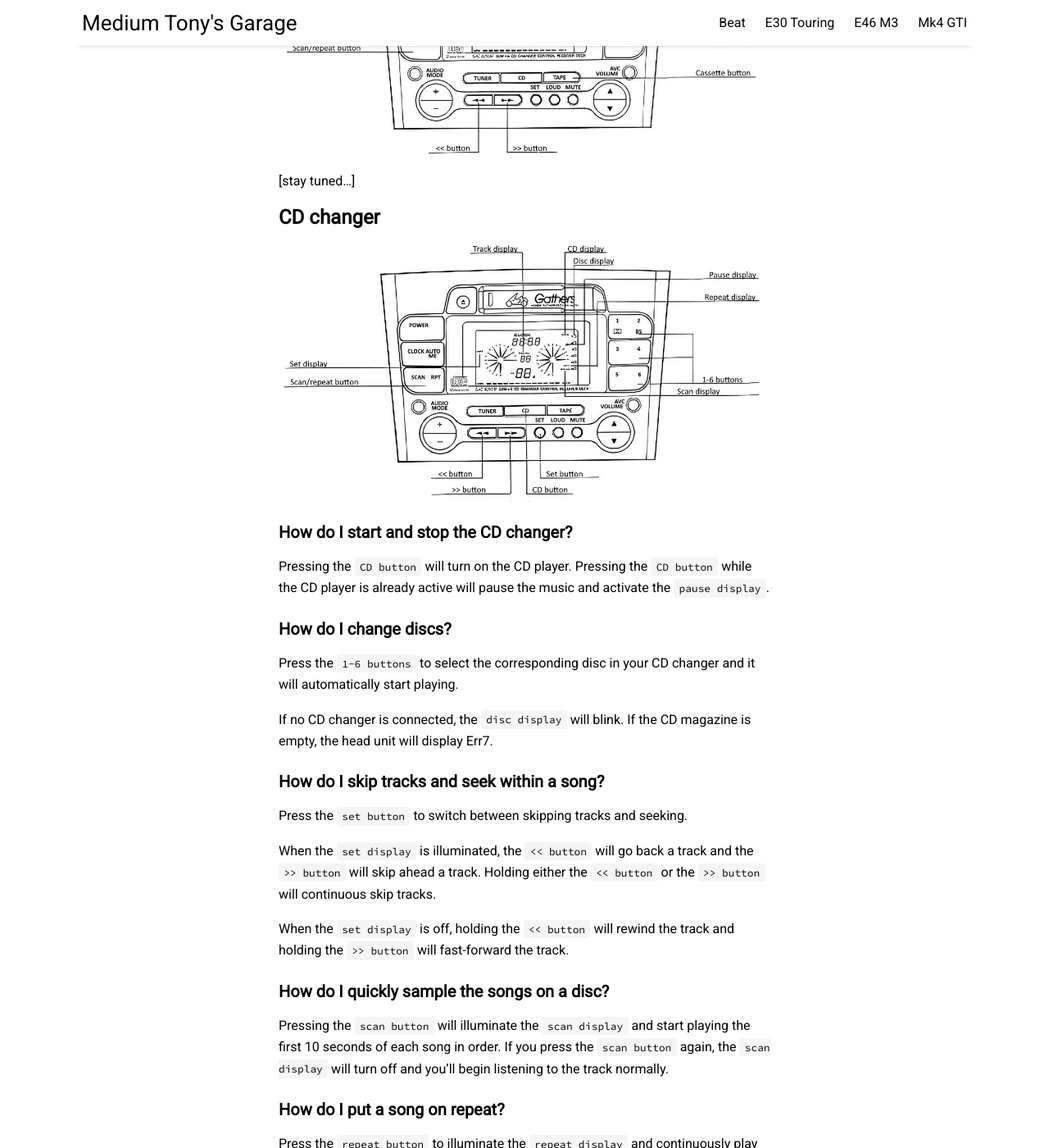
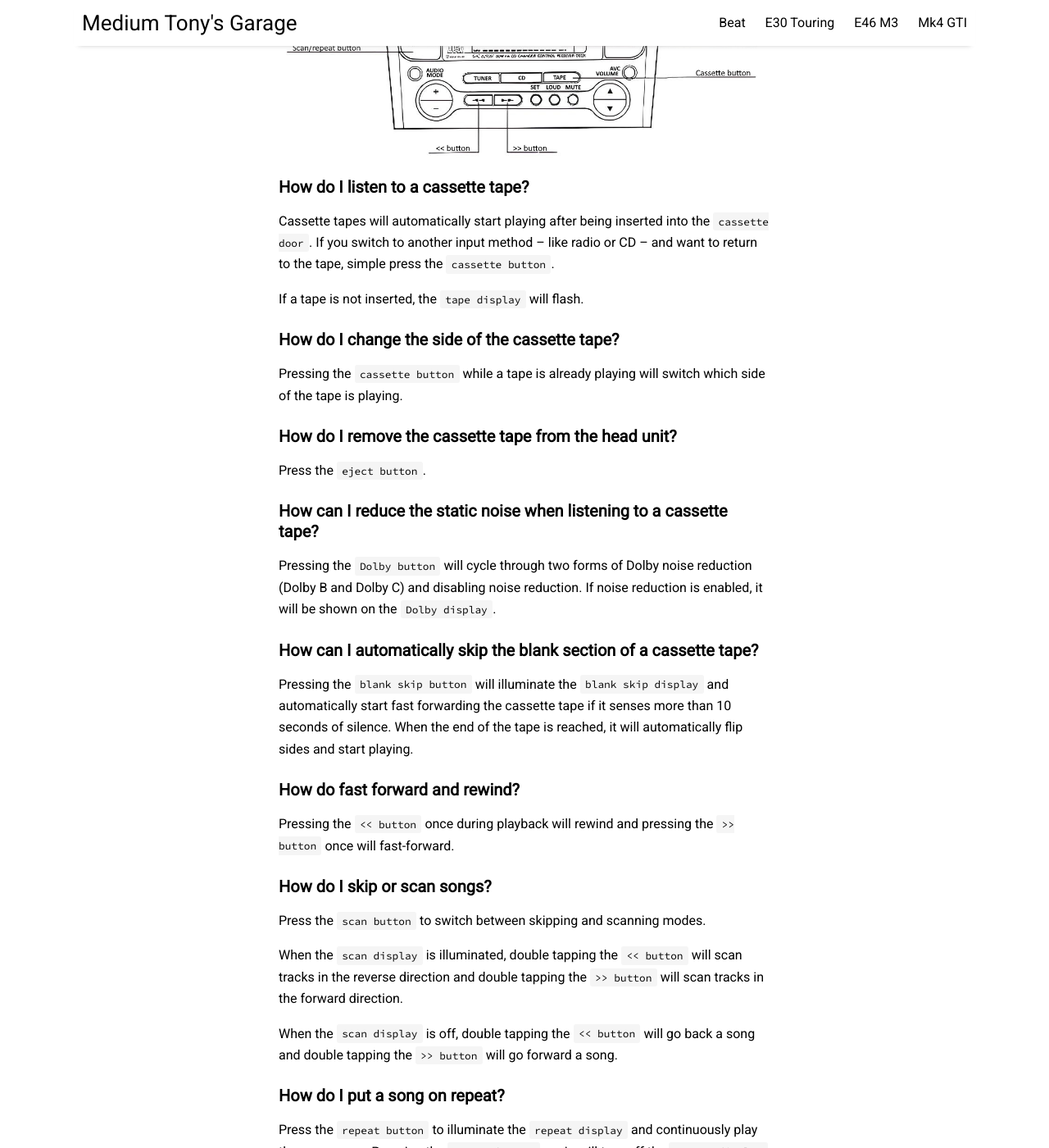
Before and after one commit to prestia/mediumtonys, a Jekyll site: the page built from _posts/2023-9-6-using-the-gathers-radio.md, in a window 1280 px wide and 1400 px high, scrolled down 6151 px. Shown: the whole window at 82% size. Built offline with Jekyll 4.4.1, drawn with Linux system fonts in a browser that asks for light colours; nearby versions of some CDN libraries; some of the changed text lies outside the part shown.

Commit message:
update post on gathers radio

```diff
--- a/_posts/2023-9-6-using-the-gathers-radio.md
+++ b/_posts/2023-9-6-using-the-gathers-radio.md
@@ -69,7 +69,7 @@ Press the `mute button` to significantly reduce the volume. Press the `mute butt
 Pressing the `loudness button` will illuminate the `loudness display` and change the EQ settings to emphasize treble and bass, with the goal of making music sound more dynamic at low volume. Pressing the `loudness button` again will turn off the `loudness display` and return your EQ to a neutral setting.
 
 ### How can I manually adjust the EQ settings?
-Pressing the `audio mode button` will cycle between `BAS` (`bass dispaly`), `TRE` (`treble display`), `LEFT/RIGHT` (`left speaker display`/`right speaker display`), and `LOW/HI` (`stereo mix display`). If you don't touch another buttons for 5 seconds, you'll exit this adjustment mode.
+Pressing the `audio mode button` will cycle between `BAS` (`bass display`), `TRE` (`treble display`), `LEFT/RIGHT` (`left speaker display`/`right speaker display`), and `LOW/HI` (`stereo mix display`). If you don't touch another buttons for 5 seconds, you'll exit this adjustment mode.
 
 When in the adjustment mode, use the `+/- buttons` to change settings as follows:
 
@@ -112,7 +112,36 @@ If a preset station's signal is too weak, the scan function will automatically s
 
 ![Diagram of the GXC-8290SF tape-related buttons and features.](assets/img/using-the-gathers-radio/gxc-8290sf-cassette-translated-clean.jpg)
 
-[stay tuned...]
+### How do I listen to a cassette tape?
+Cassette tapes will automatically start playing after being inserted into the `cassette door`. If you switch to another input method -- like radio or CD -- and want to return to the tape, simple press the `cassette button`.
+
+If a tape is not inserted, the `tape display` will flash.
+
+### How do I change the side of the cassette tape?
+Pressing the `cassette button` while a tape is already playing will switch which side of the tape is playing.
+
+### How do I remove the cassette tape from the head unit?
+Press the `eject button`.
+
+### How can I reduce the static noise when listening to a cassette tape?
+
+Pressing the `Dolby button` will cycle through two forms of Dolby noise reduction (Dolby B and Dolby C) and disabling noise reduction. If noise reduction is enabled, it will be shown on the `Dolby display`.
+
+### How can I automatically skip the blank section of a cassette tape?
+Pressing the `blank skip button` will illuminate the `blank skip display` and automatically start fast forwarding the cassette tape if it senses more than 10 seconds of silence. When the end of the tape is reached, it will automatically flip sides and start playing.
+
+### How do fast forward and rewind?
+Pressing the `<< button` once during playback will rewind and pressing the `>> button` once will fast-forward.
+
+### How do I skip or scan songs?
+Press the `scan button` to switch between skipping and scanning modes.
+
+When the `scan display` is illuminated, double tapping the `<< button` will scan tracks in the reverse direction and double tapping the `>> button` will scan tracks in the forward direction.
+
+When the `scan display` is off, double tapping the `<< button` will go back a song and double tapping the `>> button` will go forward a song.
+
+### How do I put a song on repeat?
+Press the `repeat button` to illuminate the `repeat display` and continuously play the same song. Pressing the `repeat button` again will turn off the `repeat display` and return to normal playback of the cassette tape.
 
 ## CD changer
 
```
